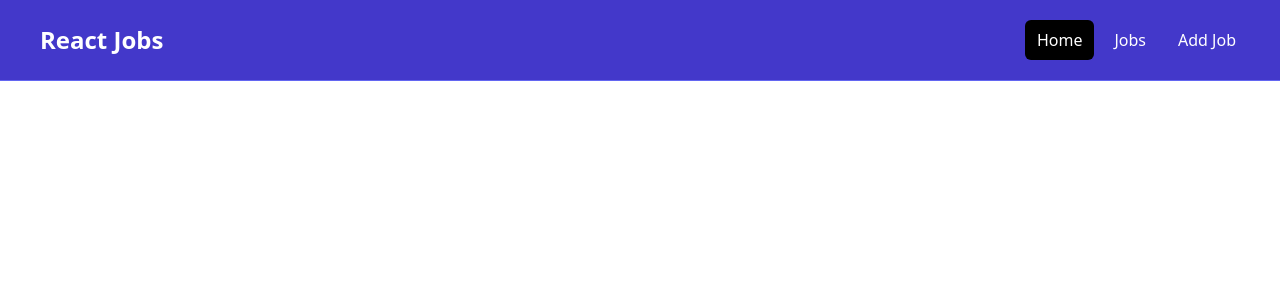
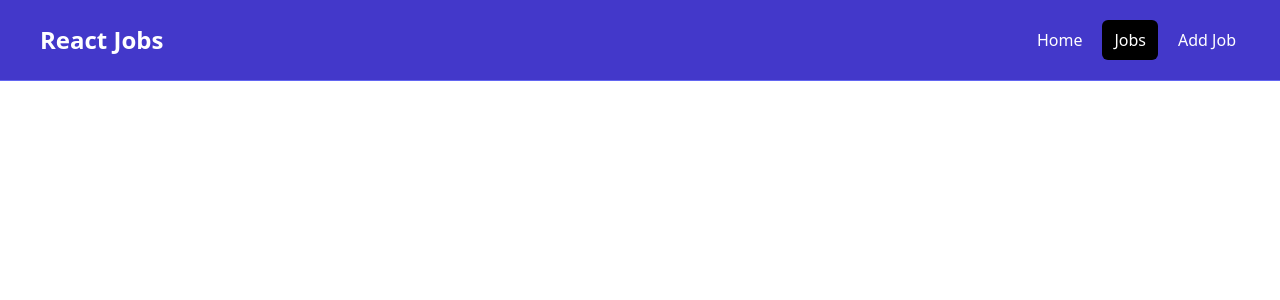
Before and after one commit to odenra/react-jobsPageWebsite, a React (Vite) app: page /jobs in a window 1280 px wide. Shown: the top 300 px of the page. Built offline with nearby package versions, Linux system fonts and the light colour scheme.

Commit message:
active links done

```diff
--- a/src/components/Navbar.jsx
+++ b/src/components/Navbar.jsx
@@ -1,7 +1,13 @@
 import React from "react";
-import { Link } from "react-router-dom";
+import { NavLink } from "react-router-dom";
 
 const Navbar = () => {
+
+  const linkClass = ({ isActive }) =>
+    isActive
+      ? 'bg-black text-white hover:bg-gray-900 hover:text-white rounded-md px-3 py-2'
+      : 'text-white hover:bg-gray-900 hover:text-white rounded-md px-3 py-2';
+
   return (
     <>
       <nav className="bg-indigo-700 border-b border-indigo-500">
@@ -12,29 +18,29 @@ const Navbar = () => {
 
             <div className="flex flex-1 items-center justify-center md:items-stretch md:justify-start">
 
-              <Link className="flex flex-shrink-0 items-center mr-4" to="/">
+              <NavLink className="flex flex-shrink-0 items-center mr-4" to="/">
 
                 <span className="hidden md:block text-white text-2xl font-bold ml-2">
                   React Jobs
                 </span>
 
-              </Link>
+              </NavLink>
 
               <div className="md:ml-auto">
 
                 <div className="flex space-x-2">
 
-                  <Link to="/" className="text-white bg-black hover:bg-gray-900 hover:text-white rounded-md px-3 py-2">
+                  <NavLink to="/" className={linkClass}>
                     Home
-                  </Link>
+                  </NavLink>
 
-                  <Link to="/jobs" className="text-white hover:bg-gray-900 hover:text-white rounded-md px-3 py-2">
+                  <NavLink to="/jobs" className={linkClass}>
                     Jobs
-                  </Link>
+                  </NavLink>
 
-                  <Link to="/add-job" className="text-white hover:bg-gray-900 hover:text-white rounded-md px-3 py-2">
+                  <NavLink to="/add-job" className={linkClass}>
                     Add Job
-                  </Link>
+                  </NavLink>
 
                 </div>
               </div>
```
